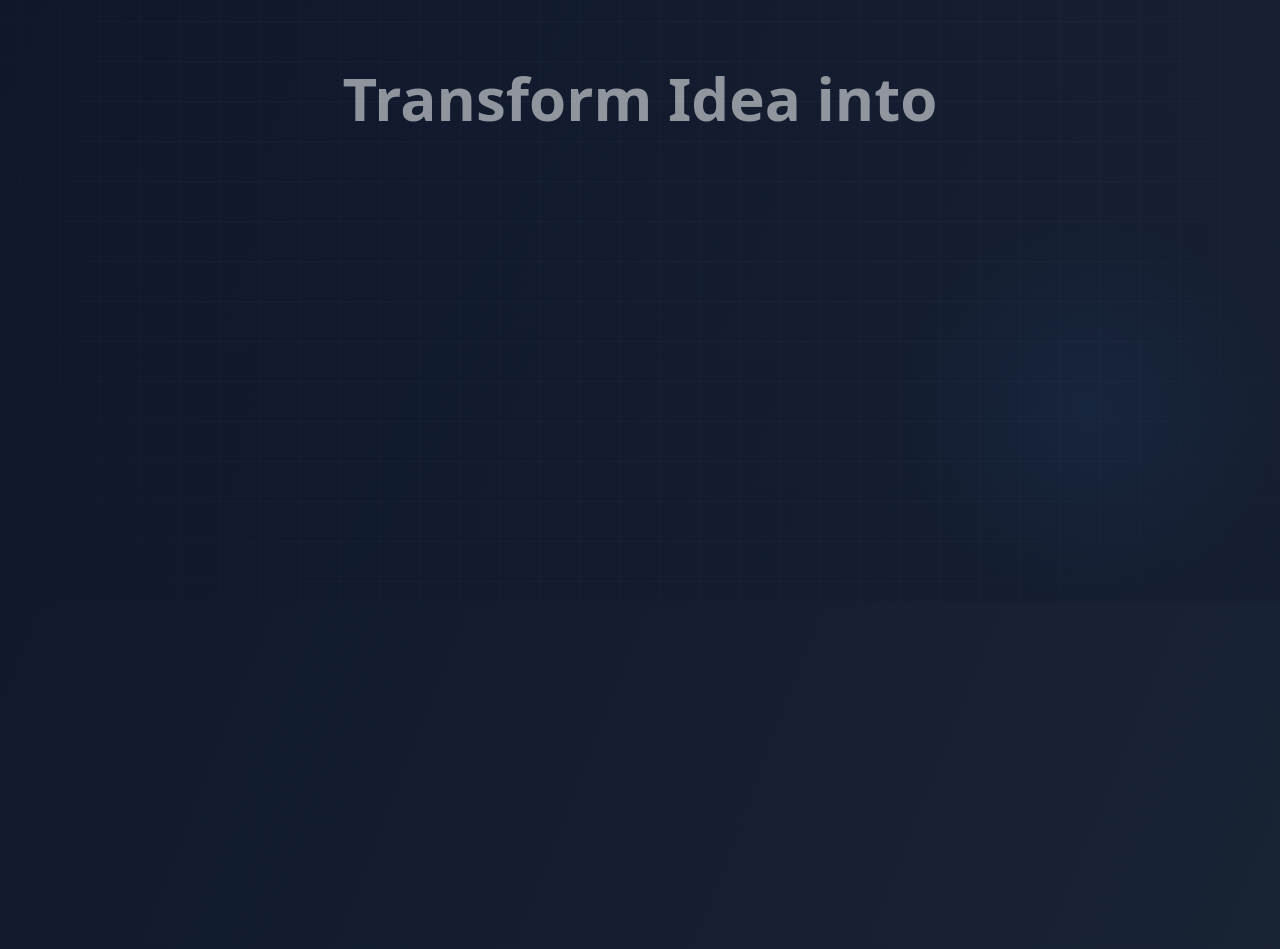
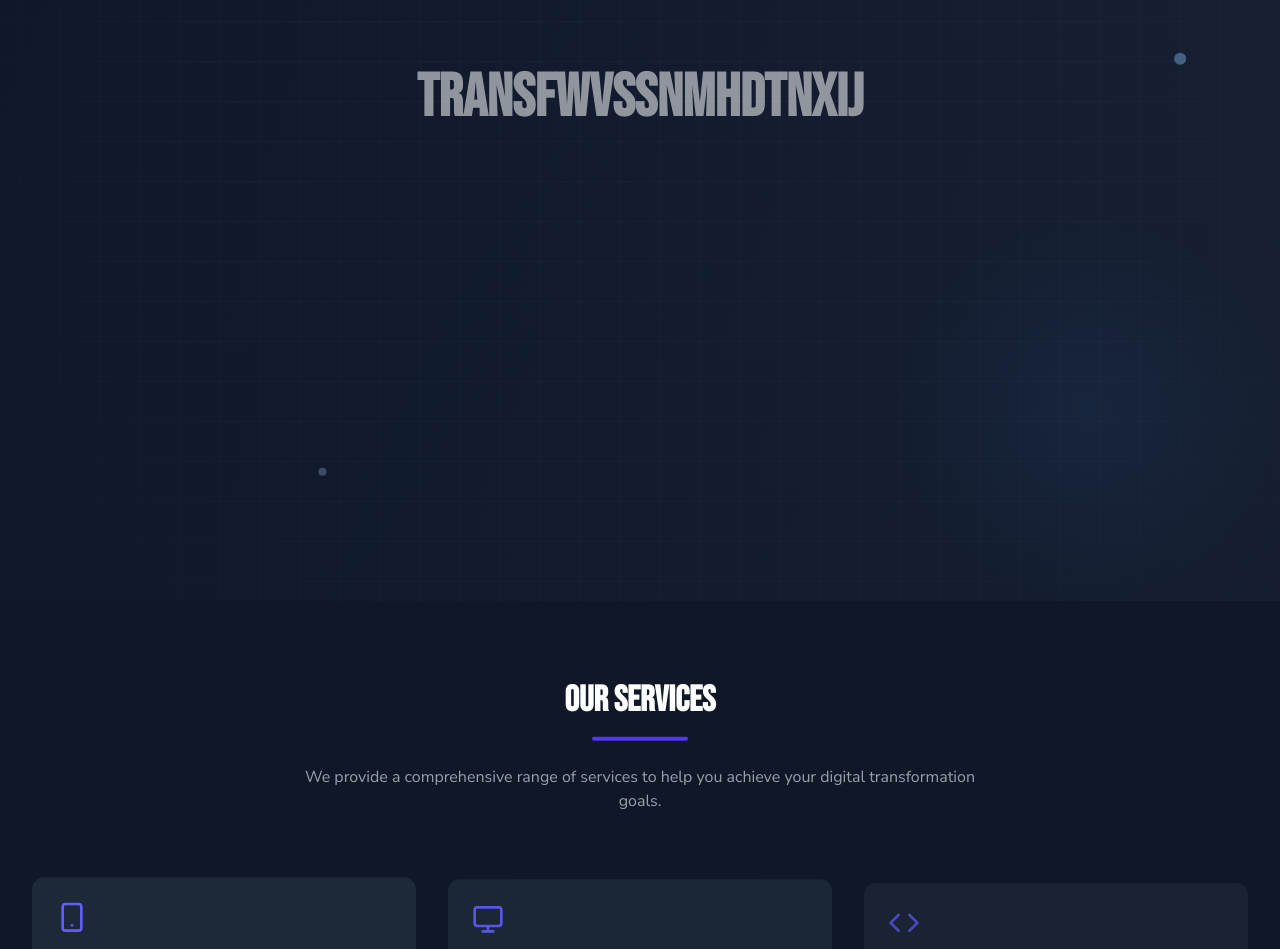
Before and after one commit to zipsar-hub/zipsar-website-v1, a Next.js app: page / in a window 1280 px wide. Shown: the part 199-1148 px from the top of the page. Built offline with nearby package versions, Linux system fonts and the light colour scheme; what tailwindcss-motion would draw is missing.

Commit message:
Service section is completed

```diff
--- a/package.json
+++ b/package.json
@@ -10,6 +10,7 @@
   },
   "dependencies": {
     "framer-motion": "^12.9.4",
+    "lucide-react": "^0.507.0",
     "next": "15.3.1",
     "postcss": "^8.5.3",
     "react": "^19.0.0",
--- a/src/app/Components/InAnimation.tsx
+++ b/src/app/Components/InAnimation.tsx
@@ -1,9 +1,9 @@
 import React, { useState, useEffect } from "react";
 
 const InAnimation = () => {
-  const [animationStage, setAnimationStage] = useState(0);
-  const [isMinimized, setIsMinimized] = useState(false);
-  const [isFadingOut, setIsFadingOut] = useState(false);
+  const [animationStage, setAnimationStage] = useState<number>(0);
+  const [isMinimized, setIsMinimized] = useState<boolean>(false);
+  const [isFadingOut, setIsFadingOut] = useState<boolean>(false);
 
   useEffect(() => {
     const timer1 = setTimeout(() => setAnimationStage(1), 600);
--- a/src/app/Components/Logo.tsx
+++ b/src/app/Components/Logo.tsx
@@ -5,7 +5,7 @@ const Logo = () => {
   return (
     <div className='flex items-center gap-3'>
       <Icon/>
-      <h1 className='font-bold gradient-text font-headerBold tracking-[2px]'>ZIPSAR</h1>
+      <h1 className='font-bold text-2xl gradient-text font-headerBold tracking-[2px]'>ZIPSAR</h1>
     </div>
   )
 }
--- /dev/null
+++ b/src/app/Components/ServiceCard.tsx
@@ -0,0 +1,37 @@
+// components/ServiceCard.tsx
+import { FC, ReactNode } from 'react';
+import { motion } from 'framer-motion';
+
+interface ServiceCardProps {
+  title: string;
+  description: string;
+  icon: ReactNode;
+}
+
+const ServiceCard: FC<ServiceCardProps> = ({ title, description, icon }) => {
+  return (
+    <motion.div
+      className="bg-gray-800 rounded-xl p-6 h-full flex flex-col"
+      whileHover={{
+        scale: 1.03,
+        boxShadow: "0 10px 25px -5px rgba(79, 70, 229, 0.3)"
+      }}
+      initial={{ opacity: 0, y: 20 }}
+      whileInView={{ opacity: 1, y: 0 }}
+      transition={{ duration: 0.5 }}
+    >
+      <div className="text-indigo-500 mb-4 text-3xl">
+        {icon}
+      </div>
+      <h3 className="text-xl font-bold text-white mb-3">{title}</h3>
+      <p className="text-gray-300 text-sm flex-grow">{description}</p>
+      <motion.div
+        className="mt-4 bg-indigo-600/20 w-12 h-1 rounded"
+        whileHover={{ width: "100%", backgroundColor: "rgba(99, 102, 241, 0.4)" }}
+        transition={{ duration: 0.4 }}
+      />
+    </motion.div>
+  );
+};
+
+export default ServiceCard;
--- /dev/null
+++ b/src/app/Components/ServiceSection.tsx
@@ -0,0 +1,101 @@
+// components/ServiceSection.tsx
+import { FC } from 'react';
+import { motion } from 'framer-motion';
+import ServiceCard from './ServiceCard';
+import {
+  Monitor,
+  Smartphone,
+  Code,
+  Cog,
+  BarChart3,
+  MessageSquare
+} from 'lucide-react';
+
+const services = [
+  {
+    title: "UI/UX Design",
+    description: "Creating intuitive, engaging interfaces that delight users and drive business goals forward with pixel-perfect precision",
+    icon: <Smartphone className="h-8 w-8" />
+  },
+  {
+    title: "Web Development",
+    description: "Building responsive, high-performance websites and applications that work flawlessly across all devices and platforms.",
+    icon: <Monitor className="h-8 w-8" />
+  },
+  {
+    title: "App Development",
+    description: "Crafting native and cross-platform mobile applications that deliver exceptional user experiences and business value.",
+    icon: <Code className="h-8 w-8" />
+  },
+  {
+    title: "DevOps Solution",
+    description: "Streamlining development and operations with automated pipelines, continuous integration, and deployment strategies.",
+    icon: <Cog className="h-8 w-8" />
+  },
+  {
+    title: "AI Integration",
+    description: "Implementing cutting-edge artificial intelligence and machine learning solutions to transform your business processes.",
+    icon: <BarChart3 className="h-8 w-8" />
+  },
+  {
+    title: "Tech Consultation",
+    description: "Expert guidance on technology strategy, architecture, and implementation to help you make informed decisions.",
+    icon: <MessageSquare className="h-8 w-8" />
+  }
+];
+
+const ServiceSection: FC = () => {
+  const containerVariants = {
+    hidden: { opacity: 0 },
+    visible: {
+      opacity: 1,
+      transition: {
+        staggerChildren: 0.1
+      }
+    }
+  };
+
+  return (
+    <section id="service" className="w-full min-h-screen bg-gray-900 py-20 px-4 sm:px-6 lg:px-8">
+      <div className="max-w-7xl mx-auto">
+        <motion.div
+          initial={{ opacity: 0, y: -20 }}
+          whileInView={{ opacity: 1, y: 0 }}
+          transition={{ duration: 0.5 }}
+          className="text-center mb-16"
+        >
+          <h2 className="text-3xl md:text-4xl font-bold text-white mb-4 font-headerBold">Our Services</h2>
+          <div className="w-24 h-1 bg-indigo-600 mx-auto rounded"></div>
+          <p className="mt-6 text-gray-400 max-w-2xl mx-auto font-second">
+            We provide a comprehensive range of services to help you achieve your digital transformation goals.
+          </p>
+        </motion.div>
+
+        <motion.div
+          className="grid grid-cols-1 sm:grid-cols-2 lg:grid-cols-3 gap-8 font-first"
+          variants={containerVariants}
+          initial="hidden"
+          whileInView="visible"
+          viewport={{ once: true, amount: 0.2 }}
+        >
+          {services.map((service, index) => (
+            <motion.div
+              key={index}
+              initial={{ opacity: 0, y: 20 }}
+              whileInView={{ opacity: 1, y: 0 }}
+              transition={{ duration: 0.5, delay: index * 0.1 }}
+            >
+              <ServiceCard
+                title={service.title}
+                description={service.description}
+                icon={service.icon}
+              />
+            </motion.div>
+          ))}
+        </motion.div>
+      </div>
+    </section>
+  );
+};
+
+export default ServiceSection;
--- a/src/app/page.tsx
+++ b/src/app/page.tsx
@@ -3,10 +3,11 @@ import { useEffect, useState, useRef } from "react";
 import { motion, useMotionValue, useTransform, AnimatePresence } from "framer-motion";
 import InAnimation from "./Components/InAnimation";
 import Navbar from "./Components/Navbar";
+import ServiceSection from "./Components/ServiceSection";
 
 const Home: React.FC = () => {
-  const [showMain, setShowMain] = useState(false);
-  const [textIndex, setTextIndex] = useState(0);
+  const [showMain, setShowMain] = useState<boolean>(false);
+  const [textIndex, setTextIndex] = useState<number>(0);
   const rotatingTexts = ["Reality", "Future", "World"];
 
   // Mouse position tracking for parallax effect
@@ -21,11 +22,12 @@ const Home: React.FC = () => {
   const bgX = useTransform(mouseX, [-500, 500], [15, -15]);
   const bgY = useTransform(mouseY, [-500, 500], [15, -15]);
 
-  // Letter animation tracking
+  // Text scramble animation state
   const letters = "ABCDEFGHIJKLMNOPQRSTUVWXYZ";
   const [mainText, setMainText] = useState("Transform Idea into");
-  const [isHovering, setIsHovering] = useState(false);
+  const [textScrambleComplete, setTextScrambleComplete] = useState(false);
 
+  // Show main content after intro animation
   useEffect(() => {
     const timer = setTimeout(() => {
       setShowMain(true);
@@ -34,6 +36,7 @@ const Home: React.FC = () => {
     return () => clearTimeout(timer);
   }, []);
 
+  // Rotating text animation
   useEffect(() => {
     if (showMain) {
       const textInterval = setInterval(() => {
@@ -44,6 +47,7 @@ const Home: React.FC = () => {
     }
   }, [showMain]);
 
+  // Mouse movement effect for parallax
   useEffect(() => {
     const handleMouseMove = (e: MouseEvent) => {
       // Calculate mouse position relative to center of window
@@ -60,9 +64,9 @@ const Home: React.FC = () => {
     };
   }, [mouseX, mouseY]);
 
-  // Text scramble effect
+  // Initial text scramble effect when page loads
   useEffect(() => {
-    if (isHovering) {
+    if (showMain && !textScrambleComplete) {
       let iteration = 0;
       const originalText = "Transform Idea into";
 
@@ -82,6 +86,7 @@ const Home: React.FC = () => {
 
         if (iteration >= originalText.length) {
           clearInterval(interval);
+          setTextScrambleComplete(true);
         }
 
         iteration += 1 / 3;
@@ -89,7 +94,7 @@ const Home: React.FC = () => {
 
       return () => clearInterval(interval);
     }
-  }, [isHovering]);
+  }, [showMain, textScrambleComplete]);
 
   // Animation variants
   const fadeInUp = {
@@ -139,16 +144,31 @@ const Home: React.FC = () => {
     tap: { scale: 0.95 }
   };
 
-  // Subtle floating animation
+  // Enhanced floating animation
   const floatingAnimation = {
     y: [-8, 8],
     transition: {
       y: {
         duration: 2,
         repeat: Infinity,
-        repeatType: "reverse",
+        repeatType: "reverse" as const,
         ease: "easeInOut"
       }
+    }
+  };
+
+  // New pulse animation for added visual interest
+  const pulseAnimation = {
+    scale: [1, 1.03, 1],
+    textShadow: [
+      "0 0 5px rgba(59, 130, 246, 0.3)",
+      "0 0 15px rgba(59, 130, 246, 0.7)",
+      "0 0 5px rgba(59, 130, 246, 0.3)"
+    ],
+    transition: {
+      duration: 3,
+      repeat: Infinity,
+      repeatType: "reverse" as const,
     }
   };
 
@@ -196,7 +216,7 @@ const Home: React.FC = () => {
                 initial="hidden"
                 animate="visible"
               >
-                {/* 3D Text Heading with Parallax */}
+                {/* 3D Text Heading with Parallax - No Hover Effect */}
                 <motion.div
                   style={{
                     x: titleX,
@@ -204,13 +224,9 @@ const Home: React.FC = () => {
                   }}
                   variants={fadeInUp}
                   className="mb-2"
-                  onMouseEnter={() => setIsHovering(true)}
-                  onMouseLeave={() => {
-                    setIsHovering(false);
-                    setMainText("Transform Idea into");
-                  }}
+                  animate={textScrambleComplete ? pulseAnimation : {}}
                 >
-                  <h1 className="text-4xl md:text-6xl font-bold">
+                  <h1 className="text-4xl md:text-6xl font-bold font-headerBold">
                     {mainText}
                   </h1>
                 </motion.div>
@@ -225,21 +241,42 @@ const Home: React.FC = () => {
                   variants={fadeInUp}
                   animate={floatingAnimation}
                 >
-                  <motion.span className="inline-block mr-2">
+                  <motion.span
+                    className="inline-block mr-2 font-headerBold"
+                    animate={{
+                      textShadow: ["0 0 8px rgba(59, 130, 246, 0.3)", "0 0 16px rgba(59, 130, 246, 0.6)", "0 0 8px rgba(59, 130, 246, 0.3)"]
+                    }}
+                    transition={{
+                      duration: 2.5,
+                      repeat: Infinity,
+                      repeatType: "reverse"
+                    }}
+                  >
                     Digital
                   </motion.span>
                   <AnimatePresence mode="wait">
                     <motion.span
                       key={textIndex}
-                      className="inline-block"
+                      className="inline-block font-headerBold"
                       initial={{ opacity: 0, rotateX: -20, y: 20, scale: 0.9 }}
-                      animate={{ opacity: 1, rotateX: 0, y: 0, scale: 1 }}
+                      animate={{
+                        opacity: 1,
+                        rotateX: 0,
+                        y: 0,
+                        scale: 1,
+                        textShadow: ["0 0 8px rgba(59, 130, 246, 0.3)", "0 0 16px rgba(59, 130, 246, 0.6)", "0 0 8px rgba(59, 130, 246, 0.3)"]
+                      }}
                       exit={{ opacity: 0, rotateX: 20, y: -20, scale: 0.9 }}
                       transition={{
                         type: "spring",
                         stiffness: 100,
                         damping: 15,
-                        duration: 0.7
+                        duration: 0.7,
+                        textShadow: {
+                          duration: 2.5,
+                          repeat: Infinity,
+                          repeatType: "reverse"
+                        }
                       }}
                     >
                       {rotatingTexts[textIndex]}
@@ -252,7 +289,7 @@ const Home: React.FC = () => {
                   className="text-sm md:text-lg mb-12 max-w-2xl text-center"
                   style={{ x: subtitleX, y: subtitleY }}
                 >
-                  <p className="leading-relaxed text-gray-300">
+                  <p className="leading-relaxed text-gray-300 font-first">
                     We create cutting-edge digital solutions that push the boundaries of what's possible,
                     helping businesses thrive in the digital age.
                   </p>
@@ -263,7 +300,7 @@ const Home: React.FC = () => {
                   variants={fadeInUp}
                 >
                   <motion.button
-                    className="bg-blue-600 hover:bg-blue-700 text-white py-3 px-8 rounded-lg font-medium transition-colors duration-300"
+                    className="bg-blue-600 hover:bg-blue-700 text-white font-first py-3 px-8 rounded-lg font-medium transition-colors duration-300"
                     variants={buttonVariants}
                     initial="initial"
                     animate="animate"
@@ -274,7 +311,7 @@ const Home: React.FC = () => {
                   </motion.button>
 
                   <motion.button
-                    className="border-2 border-blue-500 text-blue-500 hover:text-blue-400 hover:border-blue-400 py-3 px-8 rounded-lg font-medium transition-colors duration-300"
+                    className="border-2 border-blue-500 text-blue-500 font-first hover:text-blue-400 hover:border-blue-400 py-3 px-8 rounded-lg font-medium transition-colors duration-300"
                     variants={buttonVariants}
                     initial="initial"
                     animate="animate"
@@ -287,7 +324,7 @@ const Home: React.FC = () => {
               </motion.div>
             </div>
 
-            {/* Animated corner accent */}
+            {/* Enhanced animated corner accent */}
             <motion.div
               className="absolute bottom-0 right-0 w-64 h-64 md:w-96 md:h-96 opacity-30 pointer-events-none"
               style={{
@@ -304,6 +341,7 @@ const Home: React.FC = () => {
               }}
             />
 
+            {/* Additional floating particles */}
             <motion.div
               className="absolute top-32 left-8 w-4 h-4 rounded-full bg-blue-400 opacity-60 pointer-events-none"
               animate={{
@@ -316,9 +354,36 @@ const Home: React.FC = () => {
                 repeatType: "reverse",
               }}
             />
+
+            <motion.div
+              className="absolute top-64 right-24 w-3 h-3 rounded-full bg-blue-300 opacity-50 pointer-events-none"
+              animate={{
+                y: [0, -20, 0],
+                x: [0, 10, 0],
+                opacity: [0.3, 0.7, 0.3],
+              }}
+              transition={{
+                duration: 7,
+                repeat: Infinity,
+                repeatType: "reverse",
+              }}
+            />
+
+            <motion.div
+              className="absolute bottom-32 left-1/4 w-2 h-2 rounded-full bg-blue-200 opacity-40 pointer-events-none"
+              animate={{
+                y: [0, 15, 0],
+                x: [0, -8, 0],
+                opacity: [0.2, 0.5, 0.2],
+              }}
+              transition={{
+                duration: 8,
+                repeat: Infinity,
+                repeatType: "reverse",
+              }}
+            />
           </section>
-
-          <section id="service" className="w-screen h-screen"></section>
+          <ServiceSection />
           <section id="about" className="w-screen h-screen"></section>
           <section id="contact" className="w-screen h-screen"></section>
         </div>
```
Also changed, not shown: src/app/Components/Navbar.tsx (+3 -5 lines), 1 other file (tests, documents, lock files or other folders).
